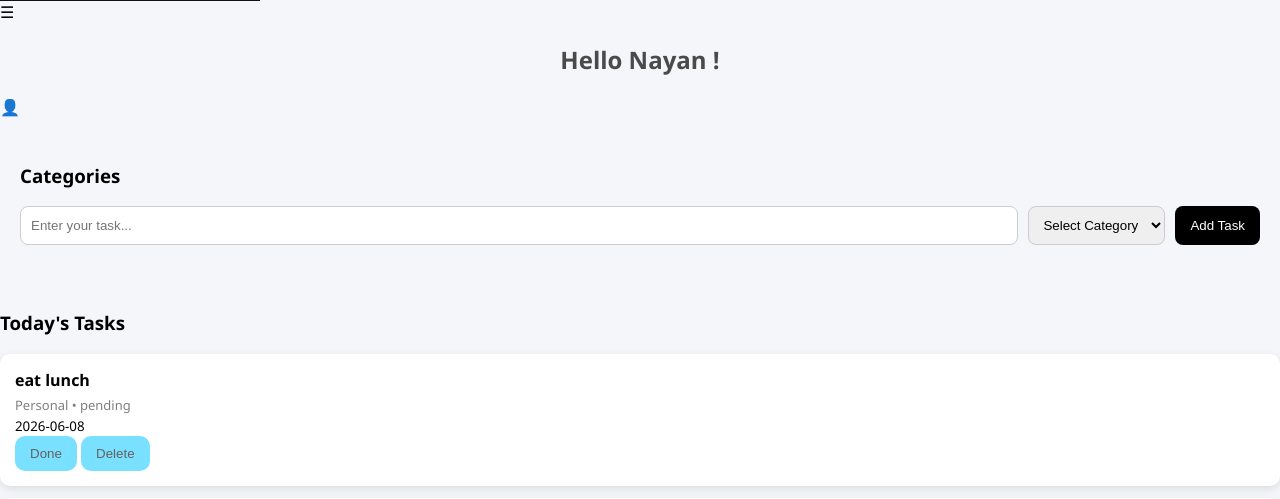
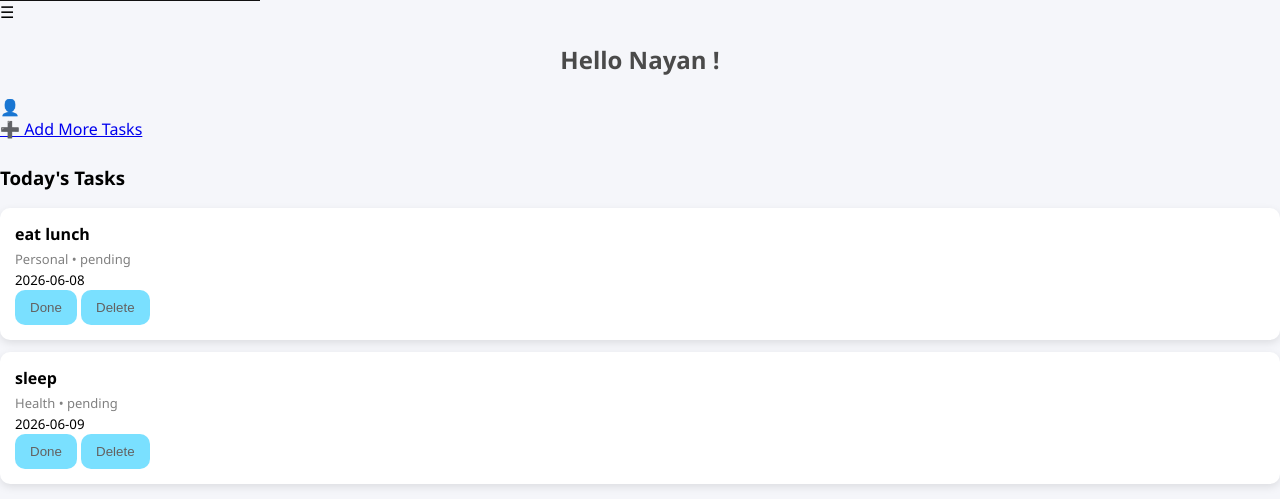
Before and after one commit to createwithnayan02/todo-app, a Flask app: page /home in a window 1280 px wide. Shown: the part 1250-1749 px from the top of the page. Run offline with Flask 3, Linux system fonts and the light colour scheme; data comes from the database, SQL or seed files in the repository; both versions use the stored data as it was after the commit.

Commit message:
Added add task page and improved TaskFlow structure

```diff
--- a/app.py
+++ b/app.py
@@ -25,10 +25,13 @@ def init_db():
     conn.close()
 
 
-
 @app.route("/")
 def splash():
-    return render_template("splash.html")   # 👈 splash back
+    return render_template("splash.html")
+
+@app.route("/add-task")
+def add_task_page():
+    return render_template("add_task.html")
 
 
 @app.route("/home")
@@ -41,7 +44,6 @@ def home():
 
     cursor.execute("SELECT* FROM tasks WHERE status='completed' ")
     completed_rows =cursor.fetchall()
-
 
     conn.close()
 
--- a/templates/home.html
+++ b/templates/home.html
@@ -15,7 +15,7 @@
     </div>
 
 
-<!-- Sidebar -->
+
 <div id="sidebar" class="sidebar">
     <a href="javascript:void(0)" onclick="closeSidebar()">✖</a>
     <a href="/home">Home</a>
@@ -29,40 +29,11 @@
     <h2>Hello Nayan !</h2>
     <div class="profile">👤</div>
 </div>
-
-
-<div class="home-container">
-
-    <h3>Categories</h3>
-
-
-    <form action="/add" method="POST" class="task-form">
-
-        <input type="text" name="task" placeholder="Enter your task..." required>
-
-        <select name="category" required>
-            <option value="">Select Category</option>
-            <option value="Meeting">Meeting</option>
-            <option value="Design">Design</option>
-            <option value="Learning">Learning</option>
-            <option value="Hobby">Hobby</option>
-            <option value="Health">Health</option>
-            <option value="Finance">Finance</option>
-            <option value="Personal">Personal</option>
-            <option value="Special Event">Special Event</option>
-            <option value="Shopping">Shopping</option>
-            <option value="Work">Work</option>
-            <option value="Other">Other</option>
-
-        </select>
-
-        <button type="submit">Add Task</button>
-
-    </form>
-
+<div class="add-more-container">
+    <a href="/add-task" class="add-more-btn">
+        ➕ Add More Tasks
+    </a>
 </div>
-
-
 
 <h3>Today's Tasks</h3>
 
```
Also changed, not shown: templates/add_task.html (added, +30 -0 lines), tasks.db.
